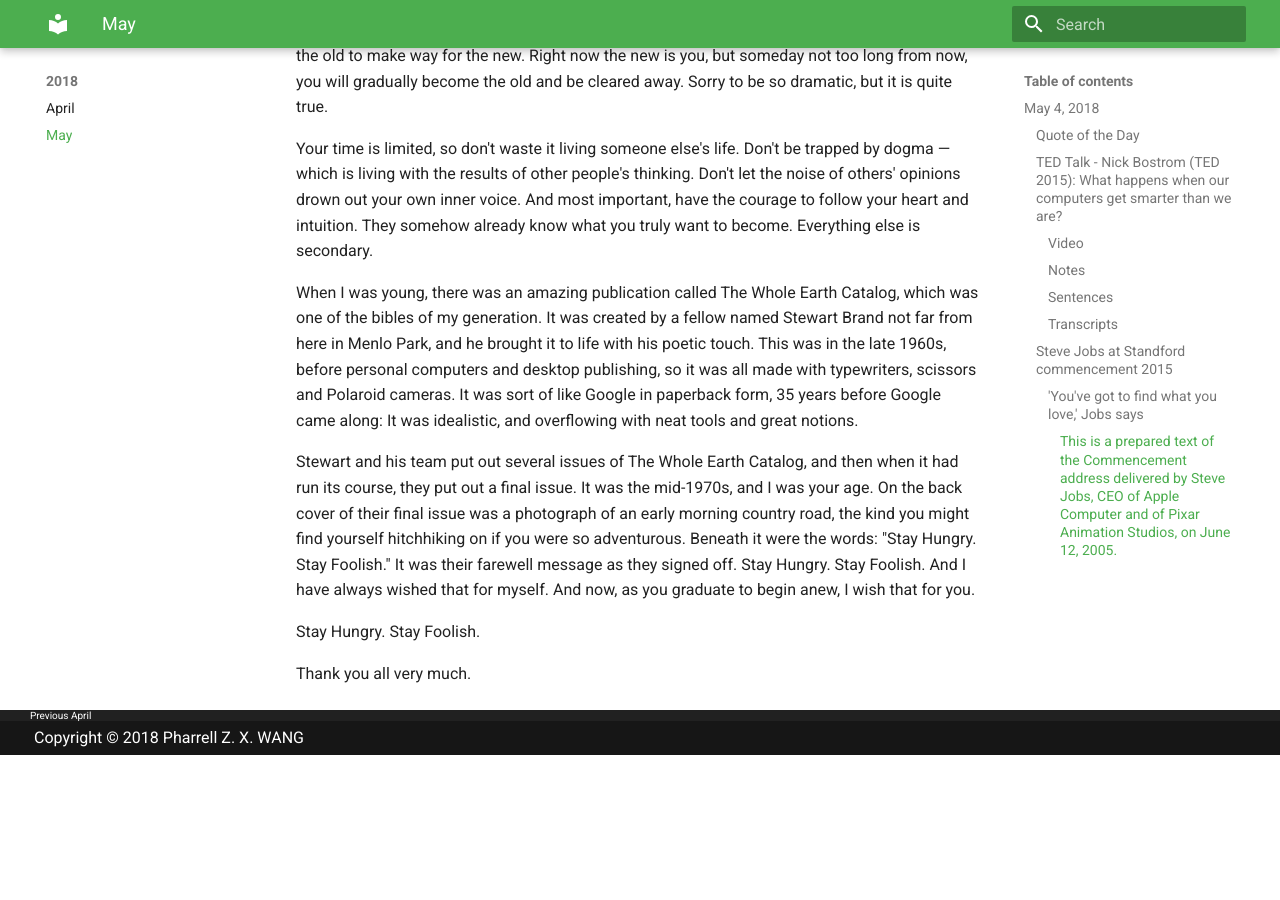
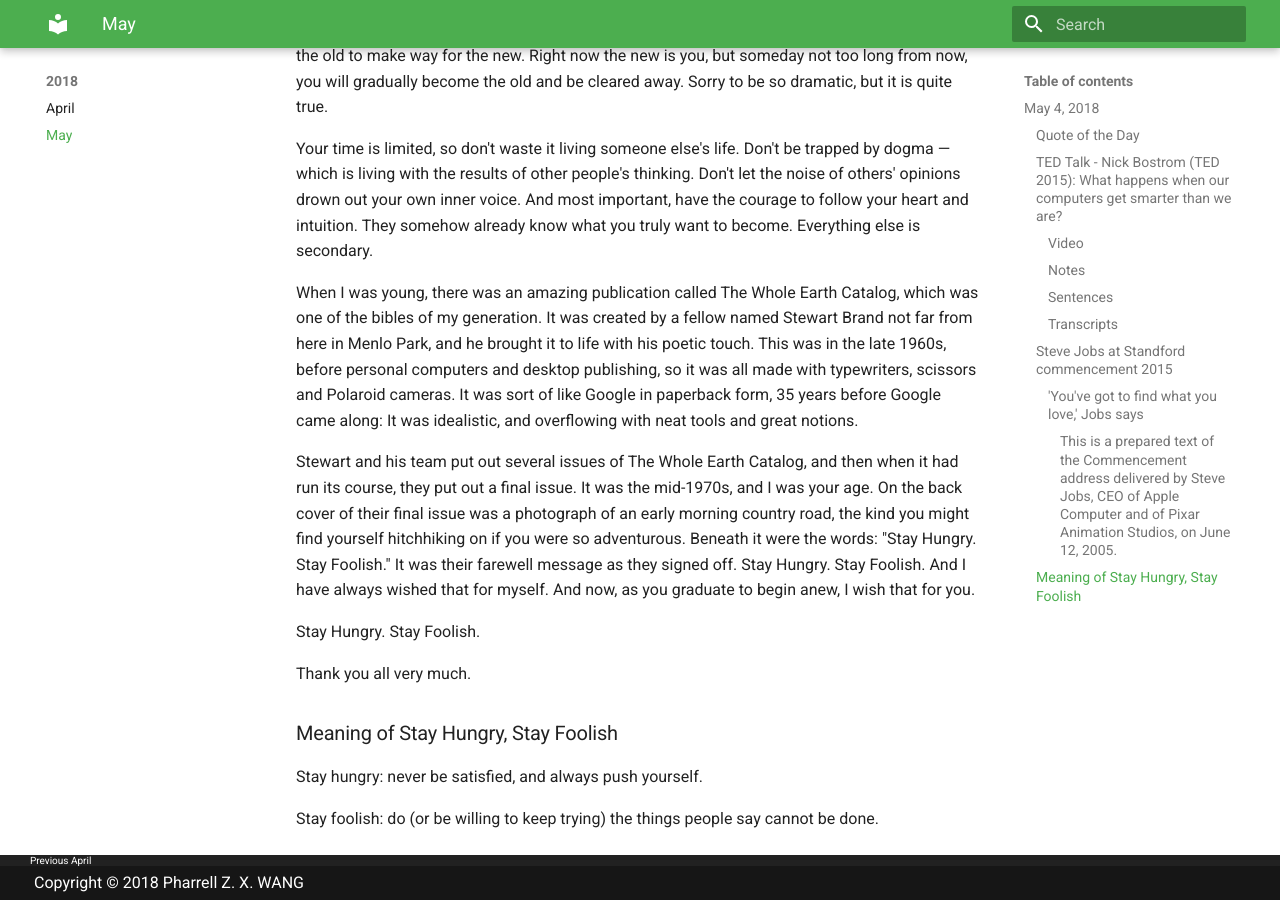
Before and after one commit to PharrellWANG/en-amass, an MkDocs documentation site: the page built from docs/2018/05.md, in a window 1280 px wide and 900 px high, scrolled down 9373 px. Built offline with MkDocs 1.6.1 and Material for MkDocs 9.7.7, drawn with Linux system fonts in a browser that asks for light colours; old or Windows-style settings are respelled for this version of MkDocs; before the commit the page ends 10128 px from its top, so only the background shows below that.

```diff
--- a/docs/2018/05.md
+++ b/docs/2018/05.md
@@ -201,3 +201,9 @@
 Stay Hungry. Stay Foolish.
 
 Thank you all very much.
+
+
+### Meaning of Stay Hungry, Stay Foolish
+Stay hungry: never be satisfied, and always push yourself.
+
+Stay foolish: do (or be willing to keep trying) the things people say cannot be done.
```
